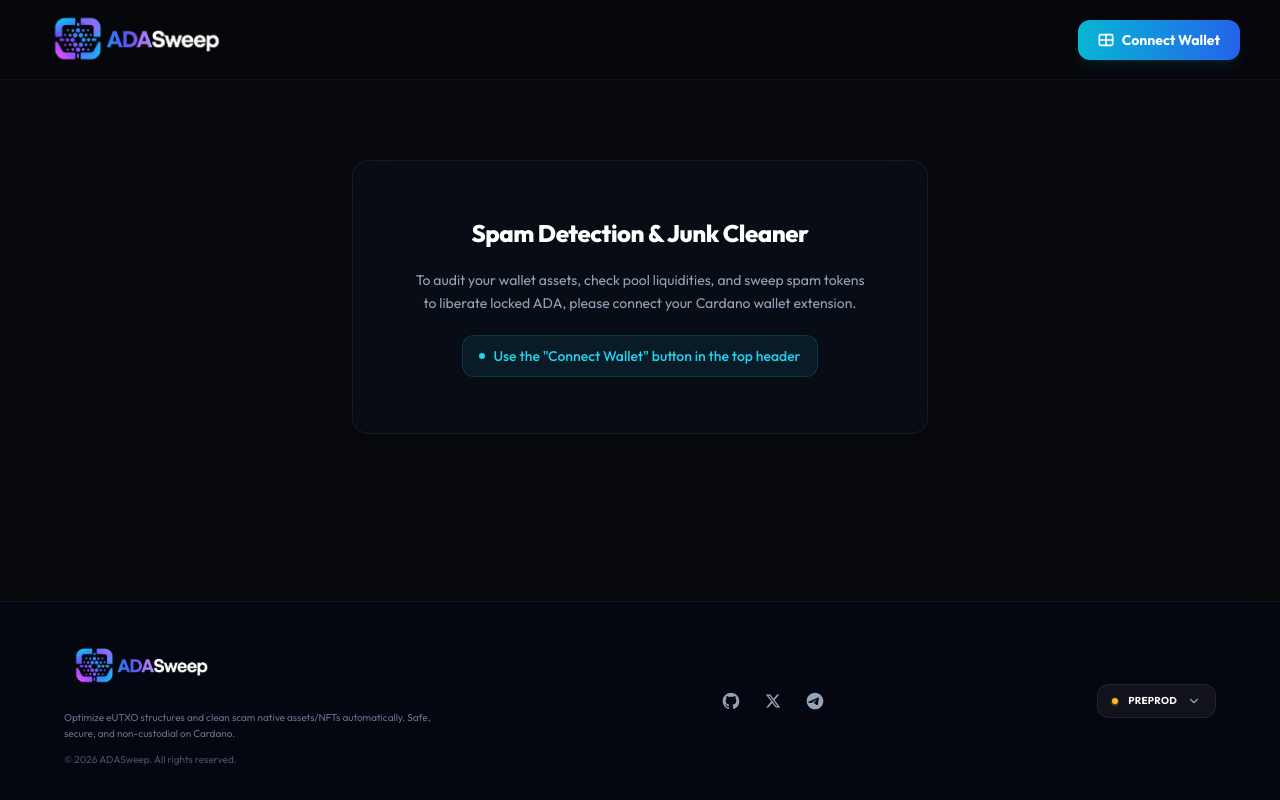
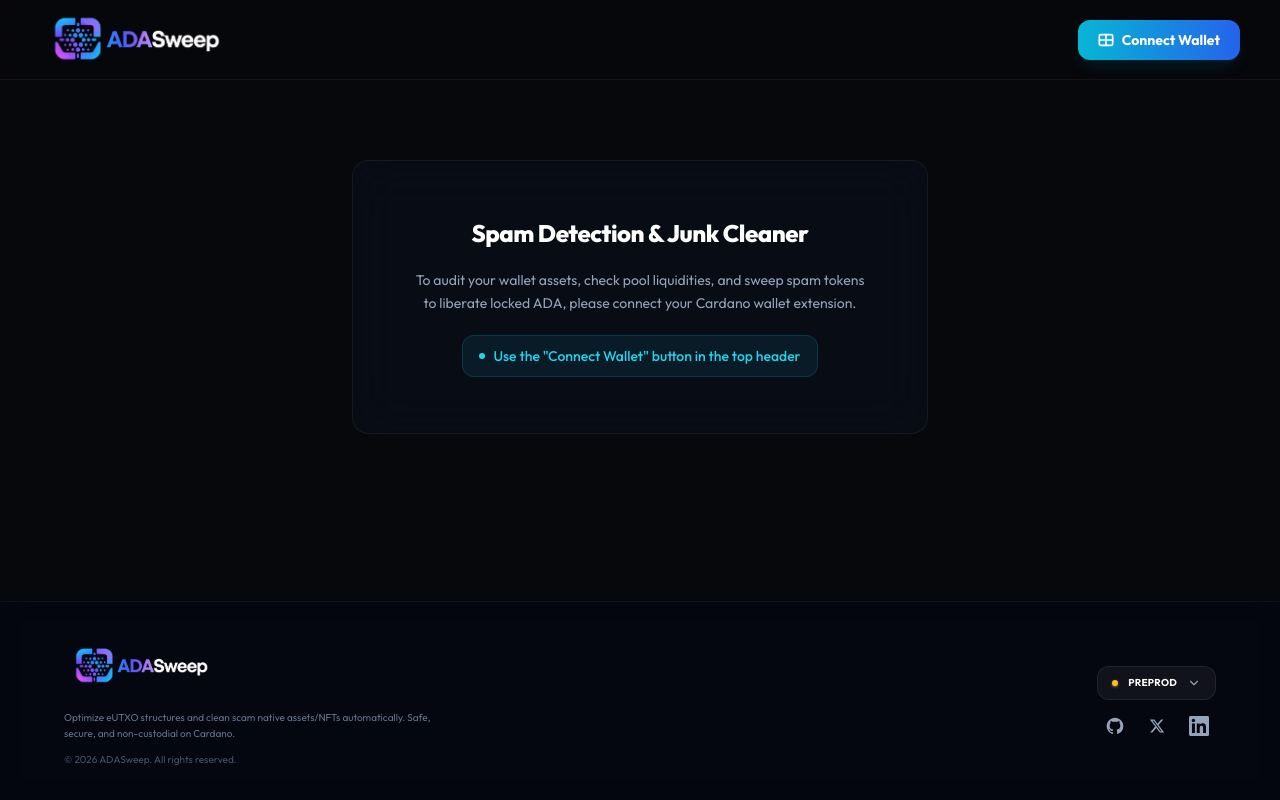
Before and after one commit to venom-vu/ada-sweep, a Nuxt app: page /cleaner in a window 1280 px wide. Built offline with nearby package versions, Linux system fonts and the light colour scheme.

Commit message:
refactor: switch to charAt(0) for initial rendering and update social links in footer

```diff
--- a/app/components/AppFooter.vue
+++ b/app/components/AppFooter.vue
@@ -34,47 +34,11 @@ const selectNetwork = (network: 'mainnet' | 'preprod') => {
         </span>
       </div>
 
-      <!-- Center: Social Icons -->
-      <div class="flex items-center gap-6">
-        <!-- GitHub -->
-        <a
-          href="https://github.com/huyvq-cardano/clean-cardano-wallet"
-          target="_blank"
-          class="text-slate-400 hover:text-cyan-400 transition-colors duration-200"
-          aria-label="GitHub Repository"
-        >
-          <svg class="w-5 h-5" fill="currentColor" viewBox="0 0 24 24">
-            <path fill-rule="evenodd" clip-rule="evenodd" d="M12 2C6.477 2 2 6.484 2 12.017c0 4.425 2.865 8.18 6.839 9.504.5.092.682-.217.682-.483 0-.237-.008-.868-.013-1.703-2.782.605-3.369-1.343-3.369-1.343-.454-1.158-1.11-1.466-1.11-1.466-.908-.62.069-.608.069-.608 1.003.07 1.531 1.032 1.531 1.032.892 1.53 2.341 1.088 2.91.832.092-.647.35-1.088.636-1.338-2.22-.253-4.555-1.113-4.555-4.951 0-1.093.39-1.988 1.029-2.688-.103-.253-.446-1.272.098-2.65 0 0 .84-.27 2.75 1.026A9.564 9.564 0 0112 6.844c.85.004 1.705.115 2.504.337 1.909-1.296 2.747-1.027 2.747-1.027.546 1.379.202 2.398.1 2.651.64.7 1.028 1.595 1.028 2.688 0 3.848-2.339 4.695-4.566 4.943.359.309.678.92.678 1.855 0 1.338-.012 2.419-.012 2.747 0 .268.18.58.688.482A10.019 10.019 0 0022 12.017C22 6.484 17.522 2 12 2z" />
-          </svg>
-        </a>
 
-        <!-- Twitter/X -->
-        <a
-          href="https://x.com/adasweep"
-          target="_blank"
-          class="text-slate-400 hover:text-cyan-400 transition-colors duration-200"
-          aria-label="Twitter X Profile"
-        >
-          <svg class="w-4 h-4" fill="currentColor" viewBox="0 0 24 24">
-            <path d="M18.244 2.25h3.308l-7.227 8.26 8.502 11.24H16.17l-5.214-6.817L4.99 21.75H1.68l7.73-8.835L1.254 2.25H8.08l4.713 6.231zm-1.161 17.52h1.833L7.084 4.126H5.117z" />
-          </svg>
-        </a>
-
-        <!-- Telegram -->
-        <a
-          href="https://t.me/adasweep"
-          target="_blank"
-          class="text-slate-400 hover:text-cyan-400 transition-colors duration-200"
-          aria-label="Telegram Community"
-        >
-          <svg class="w-5 h-5" fill="currentColor" viewBox="0 0 24 24">
-            <path d="M12 2C6.48 2 2 6.48 2 12s4.48 10 10 10 10-4.48 10-10S17.52 2 12 2zm4.64 6.8c-.15 1.58-.8 5.42-1.13 7.19-.14.75-.42 1-.68 1.03-.58.05-1.02-.38-1.58-.75-.88-.58-1.38-.94-2.23-1.5-.99-.65-.35-1.01.22-1.59.15-.15 2.71-2.48 2.76-2.69.01-.03.01-.14-.07-.18-.08-.04-.19-.01-.27.01-.12.02-1.95 1.23-5.5 3.63-.52.36-.97.53-1.35.52-.42-.01-1.22-.24-1.82-.44-.73-.24-1.31-.37-1.26-.78.03-.22.33-.44.9-.67 3.52-1.53 5.87-2.54 7.04-3.03 3.36-1.39 4.05-1.63 4.51-1.64.1 0 .33.02.48.15.12.1.15.24.17.34.02.1.03.22.02.29z" />
-          </svg>
-        </a>
-      </div>
 
       <!-- Right side: network selector -->
-      <div class="relative">
+       <div class="flex flex-col gap-4 items-center">
+              <div class="relative">
         <button
           class="flex items-center gap-2.5 px-3.5 py-2 rounded-xl bg-white/5 border border-white/[0.08] hover:bg-white/10 hover:border-white/20 text-white text-xs font-semibold transition-all duration-200"
           @click="toggleDropdown"
@@ -142,6 +106,45 @@ const selectNetwork = (network: 'mainnet' | 'preprod') => {
           </button>
         </div>
       </div>
+         <div class="flex items-center gap-6">
+        <!-- GitHub -->
+        <a
+          href="https://github.com/sawyer-vu/clean-cardano-wallet"
+          target="_blank"
+          class="text-slate-400 hover:text-cyan-400 transition-colors duration-200"
+          aria-label="GitHub Repository"
+        >
+          <svg class="w-5 h-5" fill="currentColor" viewBox="0 0 24 24">
+            <path fill-rule="evenodd" clip-rule="evenodd" d="M12 2C6.477 2 2 6.484 2 12.017c0 4.425 2.865 8.18 6.839 9.504.5.092.682-.217.682-.483 0-.237-.008-.868-.013-1.703-2.782.605-3.369-1.343-3.369-1.343-.454-1.158-1.11-1.466-1.11-1.466-.908-.62.069-.608.069-.608 1.003.07 1.531 1.032 1.531 1.032.892 1.53 2.341 1.088 2.91.832.092-.647.35-1.088.636-1.338-2.22-.253-4.555-1.113-4.555-4.951 0-1.093.39-1.988 1.029-2.688-.103-.253-.446-1.272.098-2.65 0 0 .84-.27 2.75 1.026A9.564 9.564 0 0112 6.844c.85.004 1.705.115 2.504.337 1.909-1.296 2.747-1.027 2.747-1.027.546 1.379.202 2.398.1 2.651.64.7 1.028 1.595 1.028 2.688 0 3.848-2.339 4.695-4.566 4.943.359.309.678.92.678 1.855 0 1.338-.012 2.419-.012 2.747 0 .268.18.58.688.482A10.019 10.019 0 0022 12.017C22 6.484 17.522 2 12 2z" />
+          </svg>
+        </a>
+
+        <!-- Twitter/X -->
+        <a
+          href="https://x.com/venom_vux"
+          target="_blank"
+          class="text-slate-400 hover:text-cyan-400 transition-colors duration-200"
+          aria-label="Twitter X Profile"
+        >
+          <svg class="w-4 h-4" fill="currentColor" viewBox="0 0 24 24">
+            <path d="M18.244 2.25h3.308l-7.227 8.26 8.502 11.24H16.17l-5.214-6.817L4.99 21.75H1.68l7.73-8.835L1.254 2.25H8.08l4.713 6.231zm-1.161 17.52h1.833L7.084 4.126H5.117z" />
+          </svg>
+        </a>
+
+        <!-- LinkedIn -->
+        <a
+          href="https://www.linkedin.com/in/huyvu-dev/"
+          target="_blank"
+          class="text-slate-400 hover:text-cyan-400 transition-colors duration-200"
+          aria-label="LinkedIn"
+        >
+          <svg class="w-5 h-5" fill="currentColor" viewBox="0 0 24 24">
+            <path d="M22.23 0H1.77C.8 0 0 .77 0 1.72v20.56C0 23.23.8 24 1.77 24h20.46c.98 0 1.77-.77 1.77-1.72V1.72C24 .77 23.2 0 22.23 0zM7.12 20.45H3.56V9H7.12v11.45zM5.34 7.43c-1.14 0-2.06-.92-2.06-2.06 0-1.14.92-2.06 2.06-2.06 1.14 0 2.06.92 2.06 2.06 0 1.14-.92 2.06-2.06 2.06zm15.11 13.02h-3.56v-5.6c0-1.34-.03-3.05-1.86-3.05-1.86 0-2.14 1.45-2.14 2.95v5.7H9.33V9h3.42v1.56h.05c.48-.9 1.64-1.85 3.37-1.85 3.6 0 4.27 2.37 4.27 5.45v6.29z" />
+          </svg>
+        </a>
+      </div>
+
+      </div>
 
     </div>
   </footer>
--- a/app/components/WalletHeaderInfo.vue
+++ b/app/components/WalletHeaderInfo.vue
@@ -112,7 +112,7 @@ onUnmounted(() => {
             v-else
             class="w-6 h-6 rounded bg-slate-950 border border-white/10 flex items-center justify-center font-bold text-cyan-400 text-[10px]"
           >
-            {{ walletStore.walletName ? walletStore.walletName[0].toUpperCase() : 'W' }}
+            {{ walletStore.walletName ? walletStore.walletName.charAt(0).toUpperCase() : 'W' }}
           </div>
         </div>
 
@@ -162,7 +162,7 @@ onUnmounted(() => {
               v-else
               class="w-10 h-10 rounded bg-slate-900 border border-white/10 flex items-center justify-center font-bold text-cyan-400 text-sm"
             >
-              {{ walletStore.walletName ? walletStore.walletName[0].toUpperCase() : 'W' }}
+              {{ walletStore.walletName ? walletStore.walletName.charAt(0).toUpperCase() : 'W' }}
             </div>
             <div class="flex flex-col">
               <h4 class="text-sm font-bold text-white leading-tight">
```
Also changed, not shown: 1 other file (tests, documents, lock files or other folders).
